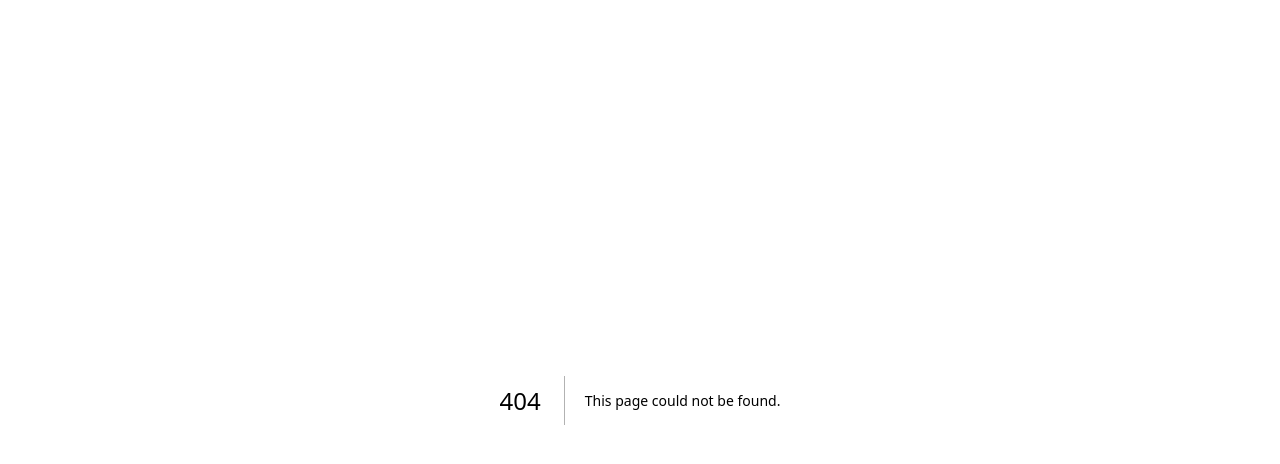
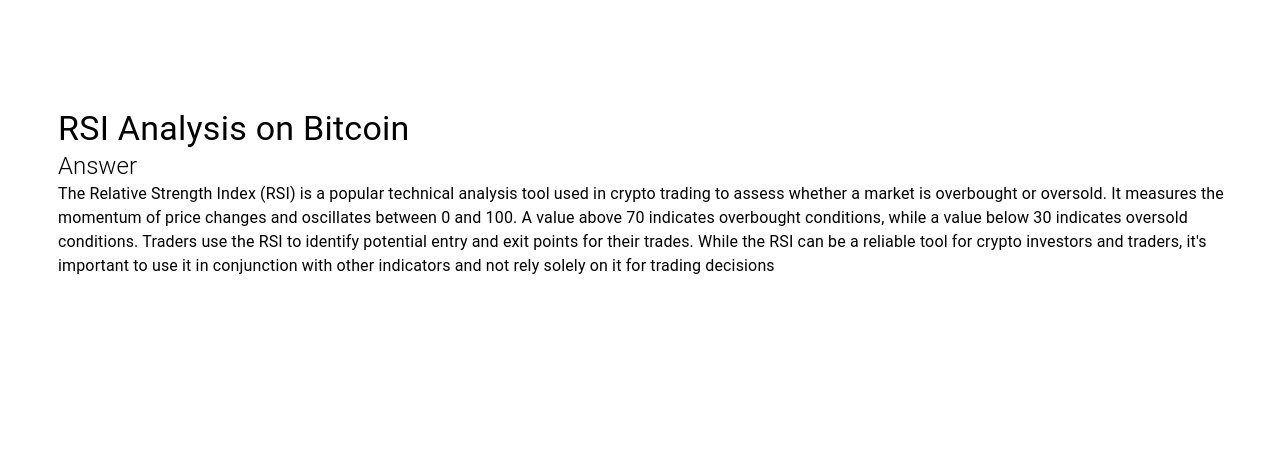
Before and after one commit to Karthik144/jarvis, a Next.js app in the folder frontend/: page /response in a window 1280 px wide. Before the commit this address had no page. Shown: the top 464 px of the page. Built offline with nearby package versions, Linux system fonts and the light colour scheme.

Commit message:
Created basic template for response page

```diff
--- /dev/null
+++ b/frontend/src/pages/response.js
@@ -0,0 +1,40 @@
+import * as React from "react";
+import Typography from "@mui/material/Typography";
+
+export default function Response(){
+
+    return (
+      <div className="flex min-h-screen flex-col items-center justify-between p-24">
+        <Typography
+          variant="h4"
+          sx={{ textAlign: "left", pt: "100px", marginLeft: "50px" }}
+        >
+          RSI Analysis on Bitcoin
+        </Typography>
+
+        <div className="pt-12">
+          <Typography
+            variant="h5"
+            sx={{ textAlign: "left", marginLeft: "50px", fontWeight: "300" }}
+          >
+            Answer
+          </Typography>
+
+          <Typography
+            variant="body1"
+            sx={{ textAlign: "left", marginLeft: "50px" }}
+          >
+            The Relative Strength Index (RSI) is a popular technical analysis
+            tool used in crypto trading to assess whether a market is overbought
+            or oversold. It measures the momentum of price changes and
+            oscillates between 0 and 100. A value above 70 indicates overbought
+            conditions, while a value below 30 indicates oversold conditions.
+            Traders use the RSI to identify potential entry and exit points for
+            their trades. While the RSI can be a reliable tool for crypto
+            investors and traders, it's important to use it in conjunction with
+            other indicators and not rely solely on it for trading decisions
+          </Typography>
+        </div>
+      </div>
+    );
+}
```
